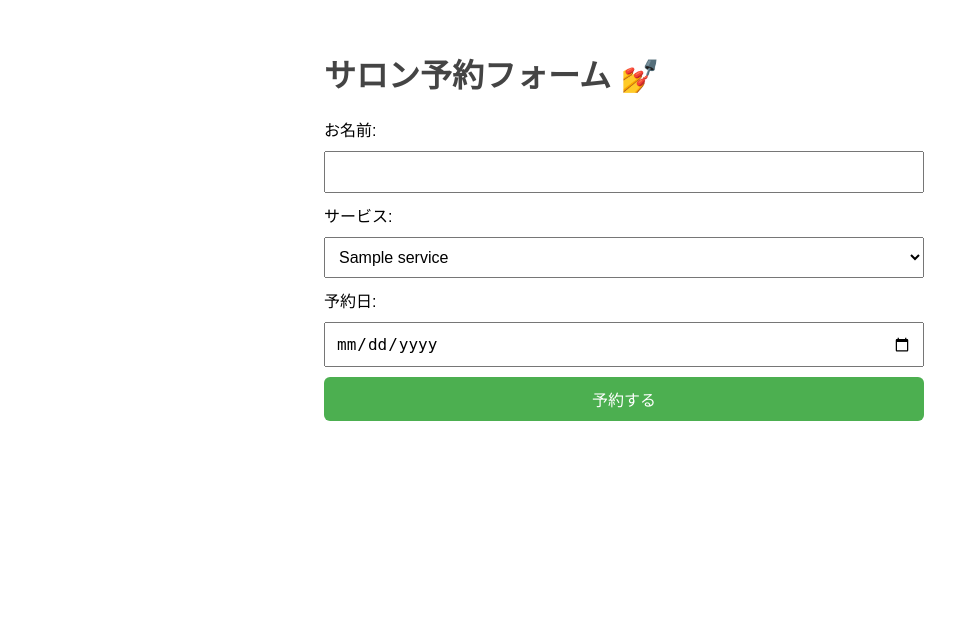
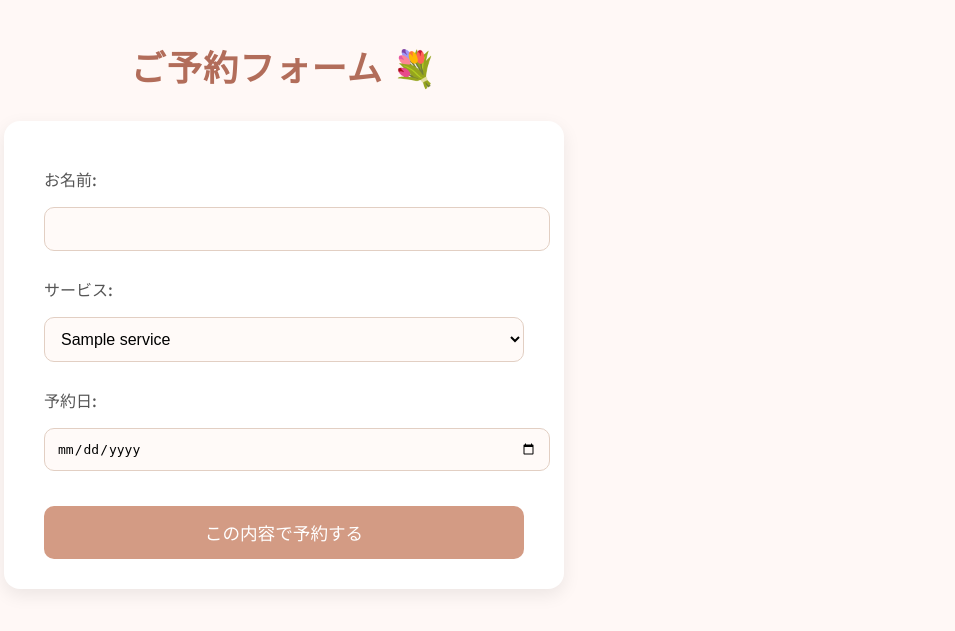
Before and after one commit to nitroskd/salon-booking, a FastAPI app: template templates/index.html in a window 1280 px wide. Shown: the top 631 px of the page, without its empty margins (16-971 px from the left). Run offline with FastAPI, Linux system fonts and the light colour scheme; the template is opened without the code that fills it: most values are stand-ins (such as "Sample title", 1, 10 or a date in 2020).

Commit message:
add feminine salon design

```diff
--- a/templates/index.html
+++ b/templates/index.html
@@ -4,6 +4,8 @@
 <head>
   <meta charset="UTF-8">
   <title>サロン予約フォーム</title>
+  <link href="https://fonts.googleapis.com/css2?family=Playfair+Display:wght@500&family=Noto+Sans+JP:wght@400;500&display=swap" rel="stylesheet">
+
   <style>
     body { font-family: sans-serif; max-width: 600px; margin: 50px auto; }
     h1 { color: #444; }
@@ -11,10 +13,84 @@
     input, select, button { padding: 10px; font-size: 16px; }
     button { background-color: #4CAF50; color: white; border: none; border-radius: 6px; }
     button:hover { background-color: #45a049; }
+    body {
+    font-family: 'Noto Sans JP', sans-serif;
+    background: #fff8f6;
+    color: #444;
+    margin: 0;
+    padding: 0;
+  }
+
+  h1 {
+    font-family: 'Playfair Display', serif;
+    color: #b26d5a;
+    text-align: center;
+    margin-top: 40px;
+    font-size: 2.2em;
+    letter-spacing: 1px;
+  }
+
+  form {
+    max-width: 480px;
+    margin: 30px auto;
+    background: #ffffff;
+    padding: 30px 40px;
+    border-radius: 16px;
+    box-shadow: 0 6px 18px rgba(0, 0, 0, 0.08);
+  }
+
+  label {
+    display: block;
+    margin-top: 16px;
+    font-weight: 500;
+    color: #555;
+  }
+
+  input, select, textarea {
+    width: 100%;
+    padding: 12px;
+    margin-top: 6px;
+    border: 1px solid #e2cfc3;
+    border-radius: 10px;
+    font-size: 1em;
+    background-color: #fffaf8;
+    transition: 0.3s ease;
+  }
+
+  input:focus, select:focus, textarea:focus {
+    border-color: #d39b84;
+    outline: none;
+    box-shadow: 0 0 5px rgba(211, 155, 132, 0.4);
+  }
+
+  button {
+    margin-top: 25px;
+    width: 100%;
+    background-color: #d39b84;
+    color: white;
+    border: none;
+    padding: 14px;
+    border-radius: 10px;
+    font-size: 1.1em;
+    cursor: pointer;
+    transition: background 0.3s ease;
+  }
+
+  button:hover {
+    background-color: #b86c52;
+  }
+
+  footer {
+    text-align: center;
+    margin-top: 40px;
+    color: #777;
+    font-size: 0.9em;
+  }
+
   </style>
 </head>
 <body>
-  <h1>サロン予約フォーム 💅</h1>
+    <h1>ご予約フォーム 💐</h1>
   <form action="/book" method="post">
     <label>お名前:</label>
     <input type="text" name="customer_name" required>
@@ -29,7 +105,7 @@
     <label>予約日:</label>
     <input type="date" name="booking_date" required>
 
-    <button type="submit">予約する</button>
+    <button type="submit">この内容で予約する</button>
   </form>
 </body>
 </html>
```
